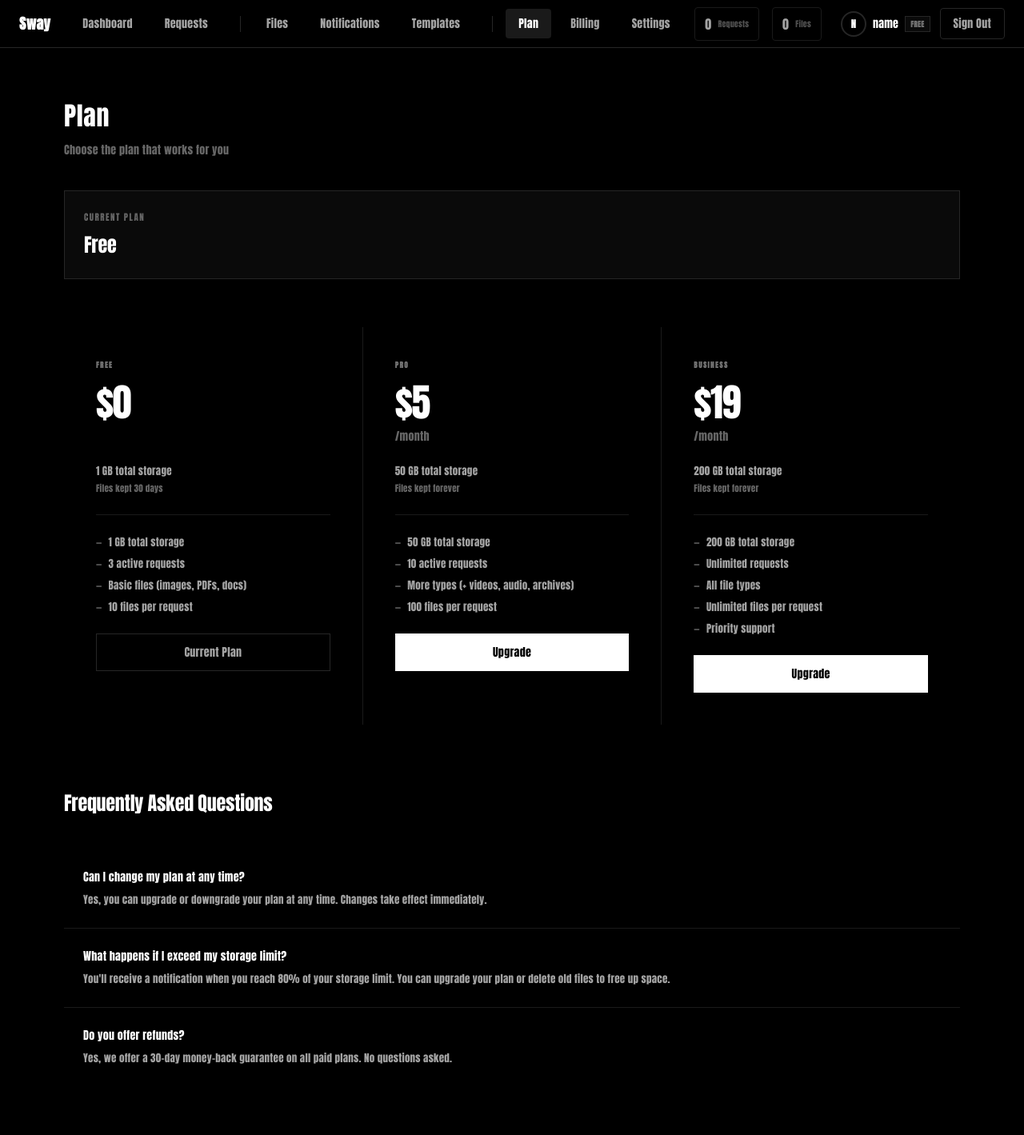
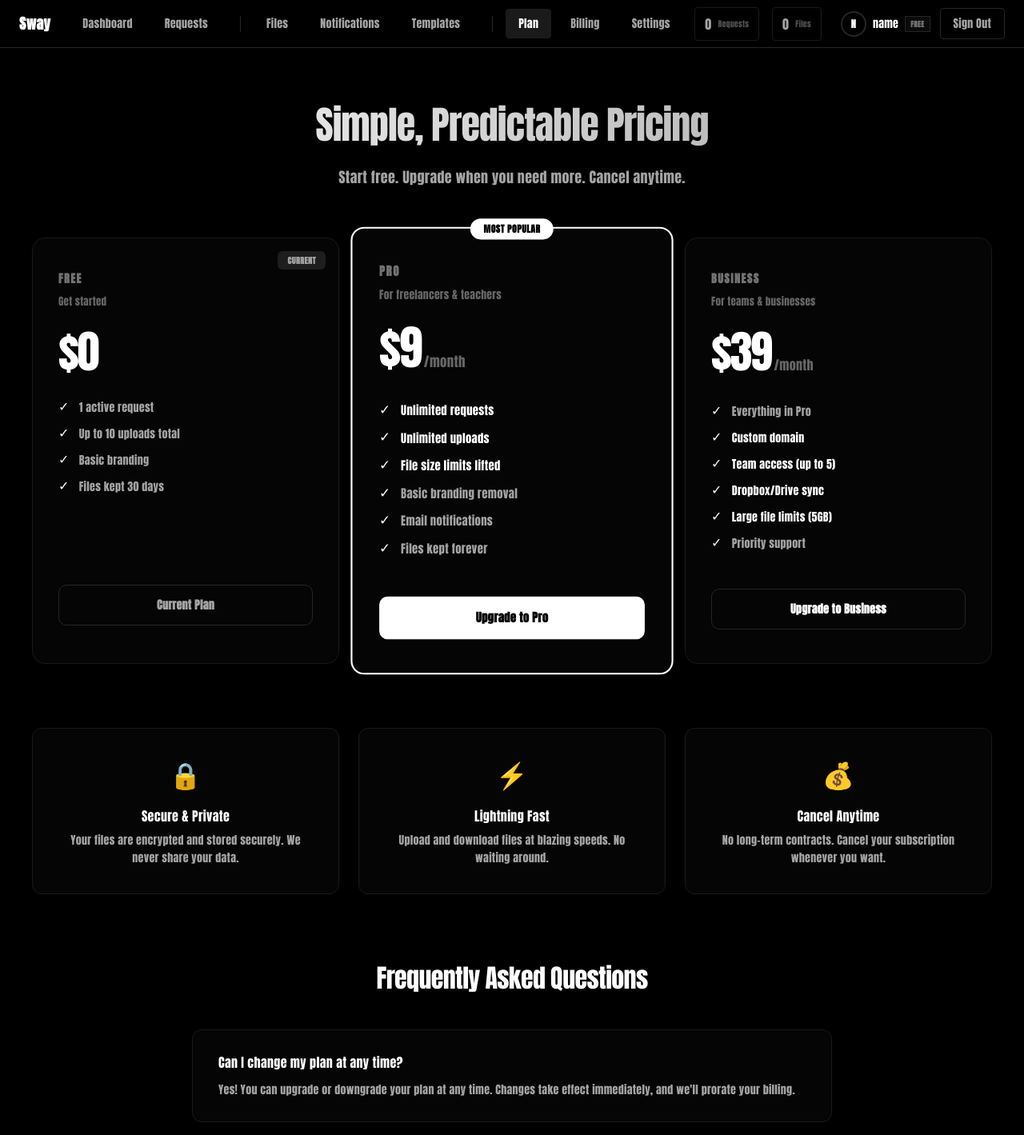
Before and after one commit to sway-dev-gh/sway, a React (Vite) app in the folder web/: page /plan in a window 1280 px wide. Shown: the top 1419 px of the page at 80% size. Built offline with nearby package versions, Linux system fonts and the light colour scheme; no server answers; sample sign-in values are in the browser's storage.

Commit message:
Redesign Plan page with strong monetization-focused pricing - Free// tiers with clear value props

```diff
--- a/web/src/pages/Plan.jsx
+++ b/web/src/pages/Plan.jsx
@@ -63,42 +63,44 @@ function Plan() {
       id: 'free',
       name: 'Free',
       price: '$0',
-      storage: '1 GB',
-      retention: 'Files kept 30 days',
+      period: '',
+      tagline: 'Get started',
       features: [
-        '1 GB total storage',
-        '3 active requests',
-        'Basic files (images, PDFs, docs)',
-        '10 files per request'
+        { text: '1 active request', highlight: false },
+        { text: 'Up to 10 uploads total', highlight: false },
+        { text: 'Basic branding', highlight: false },
+        { text: 'Files kept 30 days', highlight: false }
       ]
     },
     {
       id: 'pro',
       name: 'Pro',
-      price: '$5',
+      price: '$9',
       period: '/month',
-      storage: '50 GB',
-      retention: 'Files kept forever',
+      tagline: 'For freelancers & teachers',
+      popular: true,
       features: [
-        '50 GB total storage',
-        '10 active requests',
-        'More types (+ videos, audio, archives)',
-        '100 files per request'
+        { text: 'Unlimited requests', highlight: true },
+        { text: 'Unlimited uploads', highlight: true },
+        { text: 'File size limits lifted', highlight: true },
+        { text: 'Basic branding removal', highlight: false },
+        { text: 'Email notifications', highlight: false },
+        { text: 'Files kept forever', highlight: false }
       ]
     },
     {
       id: 'business',
       name: 'Business',
-      price: '$19',
+      price: '$39',
       period: '/month',
-      storage: '200 GB',
-      retention: 'Files kept forever',
+      tagline: 'For teams & businesses',
       features: [
-        '200 GB total storage',
-        'Unlimited requests',
-        'All file types',
-        'Unlimited files per request',
-        'Priority support'
+        { text: 'Everything in Pro', highlight: false },
+        { text: 'Custom domain', highlight: true },
+        { text: 'Team access (up to 5)', highlight: true },
+        { text: 'Dropbox/Drive sync', highlight: true },
+        { text: 'Large file limits (5GB)', highlight: true },
+        { text: 'Priority support', highlight: false }
       ]
     }
   ]
@@ -135,77 +137,114 @@ function Plan() {
         marginTop: '60px'
       }}>
         <div style={{
-          maxWidth: '1200px',
+          maxWidth: '1400px',
           margin: '0 auto',
           padding: '60px 40px'
         }}>
 
           {/* Header */}
-          <div style={{ marginBottom: '40px' }}>
+          <div style={{ marginBottom: '60px', textAlign: 'center' }}>
             <h1 style={{
-              fontSize: '32px',
+              fontSize: '48px',
               fontWeight: '400',
-              margin: 0,
-              color: theme.colors.text.primary
+              margin: '0 0 16px 0',
+              color: theme.colors.text.primary,
+              letterSpacing: '-0.02em',
+              background: 'linear-gradient(to right, #ffffff, #a3a3a3)',
+              WebkitBackgroundClip: 'text',
+              WebkitTextFillColor: 'transparent'
             }}>
-              Plan
+              Simple, Predictable Pricing
             </h1>
             <p style={{
-              fontSize: '14px',
-              color: theme.colors.text.muted,
-              margin: '8px 0 0 0'
+              fontSize: '18px',
+              color: theme.colors.text.secondary,
+              margin: 0,
+              maxWidth: '600px',
+              marginLeft: 'auto',
+              marginRight: 'auto',
+              lineHeight: '1.6'
             }}>
-              Choose the plan that works for you
+              Start free. Upgrade when you need more. Cancel anytime.
             </p>
           </div>
 
-          {/* Current Plan Badge */}
-          <div style={{
-            marginBottom: '60px',
-            padding: '24px',
-            background: theme.colors.bg.secondary,
-            border: `1px solid ${theme.colors.border.medium}`
-          }}>
-            <div style={{
-              fontSize: '11px',
-              color: theme.colors.text.muted,
-              marginBottom: theme.spacing[2],
-              textTransform: 'uppercase',
-              letterSpacing: '1.5px'
-            }}>
-              Current Plan
-            </div>
-            <div style={{
-              fontSize: '24px',
-              fontWeight: '300',
-              color: theme.colors.text.primary,
-              letterSpacing: '-0.01em'
-            }}>
-              {plans.find(p => p.id === currentPlan)?.name}
-            </div>
-          </div>
-
-          {/* Plans Grid */}
+          {/* Plans Grid - Modern 2025 Style */}
           <div style={{
             display: 'grid',
             gridTemplateColumns: 'repeat(3, 1fr)',
-            gap: '1px',
-            background: theme.colors.border.light
+            gap: '24px',
+            marginBottom: '80px'
           }}>
             {plans.map((plan) => (
               <div
                 key={plan.id}
                 style={{
-                  background: theme.colors.bg.page,
-                  padding: '40px',
-                  position: 'relative'
+                  background: 'rgba(255, 255, 255, 0.02)',
+                  padding: '40px 32px',
+                  borderRadius: '16px',
+                  border: plan.popular ? `2px solid ${theme.colors.white}` : `1px solid ${theme.colors.border.light}`,
+                  position: 'relative',
+                  transition: `all ${theme.transition.normal}`,
+                  transform: plan.popular ? 'scale(1.05)' : 'scale(1)'
+                }}
+                onMouseEnter={(e) => {
+                  if (!plan.popular) {
+                    e.currentTarget.style.background = 'rgba(255, 255, 255, 0.04)'
+                    e.currentTarget.style.borderColor = theme.colors.border.medium
+                  }
+                }}
+                onMouseLeave={(e) => {
+                  if (!plan.popular) {
+                    e.currentTarget.style.background = 'rgba(255, 255, 255, 0.02)'
+                    e.currentTarget.style.borderColor = theme.colors.border.light
+                  }
                 }}
               >
+                {/* Popular Badge */}
+                {plan.popular && (
+                  <div style={{
+                    position: 'absolute',
+                    top: '-12px',
+                    left: '50%',
+                    transform: 'translateX(-50%)',
+                    background: theme.colors.white,
+                    color: theme.colors.black,
+                    padding: '4px 16px',
+                    borderRadius: '100px',
+                    fontSize: '11px',
+                    fontWeight: '600',
+                    textTransform: 'uppercase',
+                    letterSpacing: '0.5px'
+                  }}>
+                    Most Popular
+                  </div>
+                )}
+
+                {/* Current Plan Badge */}
+                {plan.id === currentPlan && (
+                  <div style={{
+                    position: 'absolute',
+                    top: '16px',
+                    right: '16px',
+                    background: 'rgba(255, 255, 255, 0.1)',
+                    color: theme.colors.text.secondary,
+                    padding: '4px 12px',
+                    borderRadius: '6px',
+                    fontSize: '10px',
+                    fontWeight: '600',
+                    textTransform: 'uppercase',
+                    letterSpacing: '0.5px'
+                  }}>
+                    Current
+                  </div>
+                )}
+
                 {/* Plan Name */}
                 <div style={{
-                  fontSize: '9px',
+                  fontSize: '14px',
                   color: theme.colors.text.tertiary,
-                  marginBottom: theme.spacing[4],
+                  marginBottom: '8px',
                   textTransform: 'uppercase',
                   letterSpacing: '1.5px',
                   fontWeight: theme.weight.semibold
@@ -213,64 +252,59 @@ function Plan() {
                   {plan.name}
                 </div>
 
+                {/* Tagline */}
+                <div style={{
+                  fontSize: '13px',
+                  color: theme.colors.text.muted,
+                  marginBottom: '24px',
+                  minHeight: '20px'
+                }}>
+                  {plan.tagline}
+                </div>
+
                 {/* Price */}
-                <div style={{ marginBottom: theme.spacing[6] }}>
+                <div style={{ marginBottom: '32px' }}>
+                  <div style={{ display: 'flex', alignItems: 'baseline', gap: '4px' }}>
                     <div style={{
-                    fontSize: '48px',
+                      fontSize: '56px',
                       fontWeight: '300',
                       color: theme.colors.text.primary,
-                    letterSpacing: '-0.03em',
+                      letterSpacing: '-0.04em',
                       lineHeight: '1'
                     }}>
                       {plan.price}
                     </div>
                     <div style={{
-                    fontSize: '14px',
+                      fontSize: '16px',
                       color: theme.colors.text.muted,
-                    marginTop: theme.spacing[2],
-                    height: '20px'
+                      marginBottom: '4px'
                     }}>
-                    {plan.period || '\u00A0'}
+                      {plan.period}
                     </div>
-                </div>
-
-                {/* Storage */}
-                <div style={{
-                  marginBottom: theme.spacing[6],
-                  paddingBottom: theme.spacing[6],
-                  borderBottom: `1px solid ${theme.colors.border.light}`
-                }}>
-                  <div style={{
-                    fontSize: '13px',
-                    color: theme.colors.text.secondary,
-                    marginBottom: theme.spacing[1]
-                  }}>
-                    {plan.storage} total storage
-                  </div>
-                  <div style={{
-                    fontSize: '11px',
-                    color: theme.colors.text.muted
-                  }}>
-                    {plan.retention}
                   </div>
                 </div>
 
                 {/* Features */}
-                <div style={{ marginBottom: theme.spacing[6] }}>
+                <div style={{ marginBottom: '32px', minHeight: '200px' }}>
                   {plan.features.map((feature, index) => (
                     <div
                       key={index}
                       style={{
-                        fontSize: '13px',
-                        color: theme.colors.text.secondary,
-                        marginBottom: theme.spacing[2],
+                        fontSize: '14px',
+                        color: feature.highlight ? theme.colors.text.primary : theme.colors.text.secondary,
+                        marginBottom: '12px',
                         display: 'flex',
                         alignItems: 'flex-start',
-                        gap: theme.spacing[2]
+                        gap: '12px',
+                        fontWeight: feature.highlight ? '500' : '400'
                       }}
                     >
-                      <span style={{ color: theme.colors.text.muted }}>—</span>
-                      <span>{feature}</span>
+                      <span style={{
+                        color: theme.colors.text.primary,
+                        fontSize: '16px',
+                        lineHeight: '1'
+                      }}>✓</span>
+                      <span style={{ flex: 1 }}>{feature.text}</span>
                     </div>
                   ))}
                 </div>
@@ -281,110 +315,217 @@ function Plan() {
                   disabled={plan.id === currentPlan || upgrading}
                   style={{
                     width: '100%',
-                    padding: '12px 24px',
-                    background: plan.id === currentPlan ? 'transparent' : theme.colors.white,
-                    color: plan.id === currentPlan ? theme.colors.text.secondary : theme.colors.black,
-                    border: `1px solid ${plan.id === currentPlan ? theme.colors.border.medium : theme.colors.white}`,
+                    padding: '14px 28px',
+                    background: plan.id === currentPlan ? 'transparent' : (plan.popular ? theme.colors.white : 'transparent'),
+                    color: plan.id === currentPlan ? theme.colors.text.secondary : (plan.popular ? theme.colors.black : theme.colors.white),
+                    border: `1px solid ${plan.id === currentPlan ? theme.colors.border.medium : (plan.popular ? theme.colors.white : theme.colors.border.medium)}`,
+                    borderRadius: '10px',
                     fontSize: '14px',
-                    fontWeight: '400',
+                    fontWeight: '600',
                     cursor: plan.id === currentPlan || upgrading ? 'not-allowed' : 'pointer',
                     fontFamily: 'inherit',
-                    transition: 'all 0.15s ease',
+                    transition: `all ${theme.transition.normal}`,
                     opacity: upgrading ? 0.6 : 1
                   }}
                   onMouseEnter={(e) => {
                     if (plan.id !== currentPlan && !upgrading) {
+                      if (plan.popular) {
                         e.currentTarget.style.background = theme.colors.text.secondary
+                        e.currentTarget.style.transform = 'translateY(-2px)'
+                      } else {
+                        e.currentTarget.style.background = 'rgba(255, 255, 255, 0.1)'
+                      }
                     }
                   }}
                   onMouseLeave={(e) => {
                     if (plan.id !== currentPlan && !upgrading) {
-                      e.currentTarget.style.background = theme.colors.white
+                      e.currentTarget.style.background = plan.popular ? theme.colors.white : 'transparent'
+                      e.currentTarget.style.transform = 'translateY(0)'
                     }
                   }}
                 >
-                  {upgrading ? 'Processing...' : (plan.id === currentPlan ? 'Current Plan' : 'Upgrade')}
+                  {upgrading ? 'Processing...' : (plan.id === currentPlan ? 'Current Plan' : (plan.id === 'free' ? 'Get Started Free' : 'Upgrade to ' + plan.name))}
                 </button>
               </div>
             ))}
           </div>
 
+          {/* Value Props */}
+          <div style={{
+            display: 'grid',
+            gridTemplateColumns: 'repeat(3, 1fr)',
+            gap: '24px',
+            marginBottom: '80px'
+          }}>
+            <div style={{
+              padding: '32px',
+              background: 'rgba(255, 255, 255, 0.02)',
+              borderRadius: '12px',
+              border: `1px solid ${theme.colors.border.light}`,
+              textAlign: 'center'
+            }}>
+              <div style={{
+                fontSize: '32px',
+                marginBottom: '16px'
+              }}>🔒</div>
+              <div style={{
+                fontSize: '16px',
+                fontWeight: '500',
+                color: theme.colors.text.primary,
+                marginBottom: '8px'
+              }}>
+                Secure & Private
+              </div>
+              <div style={{
+                fontSize: '14px',
+                color: theme.colors.text.secondary,
+                lineHeight: '1.6'
+              }}>
+                Your files are encrypted and stored securely. We never share your data.
+              </div>
+            </div>
+
+            <div style={{
+              padding: '32px',
+              background: 'rgba(255, 255, 255, 0.02)',
+              borderRadius: '12px',
+              border: `1px solid ${theme.colors.border.light}`,
+              textAlign: 'center'
+            }}>
+              <div style={{
+                fontSize: '32px',
+                marginBottom: '16px'
+              }}>⚡</div>
+              <div style={{
+                fontSize: '16px',
+                fontWeight: '500',
+                color: theme.colors.text.primary,
+                marginBottom: '8px'
+              }}>
+                Lightning Fast
+              </div>
+              <div style={{
+                fontSize: '14px',
+                color: theme.colors.text.secondary,
+                lineHeight: '1.6'
+              }}>
+                Upload and download files at blazing speeds. No waiting around.
+              </div>
+            </div>
+
+            <div style={{
+              padding: '32px',
+              background: 'rgba(255, 255, 255, 0.02)',
+              borderRadius: '12px',
+              border: `1px solid ${theme.colors.border.light}`,
+              textAlign: 'center'
+            }}>
+              <div style={{
+                fontSize: '32px',
+                marginBottom: '16px'
+              }}>💰</div>
+              <div style={{
+                fontSize: '16px',
+                fontWeight: '500',
+                color: theme.colors.text.primary,
+                marginBottom: '8px'
+              }}>
+                Cancel Anytime
+              </div>
+              <div style={{
+                fontSize: '14px',
+                color: theme.colors.text.secondary,
+                lineHeight: '1.6'
+              }}>
+                No long-term contracts. Cancel your subscription whenever you want.
+              </div>
+            </div>
+          </div>
+
           {/* FAQ Section */}
-          <div style={{ marginTop: '80px' }}>
+          <div>
             <h2 style={{
-              fontSize: '24px',
-              fontWeight: '300',
+              fontSize: '32px',
+              fontWeight: '400',
               margin: '0 0 40px 0',
-              letterSpacing: '-0.01em'
+              letterSpacing: '-0.02em',
+              textAlign: 'center'
             }}>
               Frequently Asked Questions
             </h2>
 
             <div style={{
               display: 'grid',
-              gap: '1px',
-              background: theme.colors.border.light
+              gap: '16px',
+              maxWidth: '800px',
+              margin: '0 auto'
             }}>
               <div style={{
-                background: theme.colors.bg.page,
-                padding: '24px'
+                background: 'rgba(255, 255, 255, 0.02)',
+                padding: '28px 32px',
+                borderRadius: '12px',
+                border: `1px solid ${theme.colors.border.light}`
               }}>
                 <div style={{
-                  fontSize: '14px',
+                  fontSize: '16px',
                   color: theme.colors.text.primary,
-                  marginBottom: theme.spacing[2],
-                  fontWeight: theme.weight.medium
+                  marginBottom: '12px',
+                  fontWeight: '500'
                 }}>
                   Can I change my plan at any time?
                 </div>
                 <div style={{
-                  fontSize: '13px',
+                  fontSize: '14px',
                   color: theme.colors.text.secondary,
                   lineHeight: '1.6'
                 }}>
-                  Yes, you can upgrade or downgrade your plan at any time. Changes take effect immediately.
+                  Yes! You can upgrade or downgrade your plan at any time. Changes take effect immediately, and we'll prorate your billing.
                 </div>
               </div>
 
               <div style={{
-                background: theme.colors.bg.page,
-                padding: '24px'
+                background: 'rgba(255, 255, 255, 0.02)',
+                padding: '28px 32px',
+                borderRadius: '12px',
+                border: `1px solid ${theme.colors.border.light}`
               }}>
                 <div style={{
-                  fontSize: '14px',
+                  fontSize: '16px',
                   color: theme.colors.text.primary,
-                  marginBottom: theme.spacing[2],
-                  fontWeight: theme.weight.medium
+                  marginBottom: '12px',
+                  fontWeight: '500'
                 }}>
-                  What happens if I exceed my storage limit?
+                  What happens if I hit my upload limit?
                 </div>
                 <div style={{
-                  fontSize: '13px',
+                  fontSize: '14px',
                   color: theme.colors.text.secondary,
                   lineHeight: '1.6'
                 }}>
-                  You'll receive a notification when you reach 80% of your storage limit. You can upgrade your plan or delete old files to free up space.
+                  On the Free plan, you can have 1 active request with up to 10 total uploads. You'll need to upgrade to Pro for unlimited uploads.
                 </div>
               </div>
 
               <div style={{
-                background: theme.colors.bg.page,
-                padding: '24px'
+                background: 'rgba(255, 255, 255, 0.02)',
+                padding: '28px 32px',
+                borderRadius: '12px',
+                border: `1px solid ${theme.colors.border.light}`
               }}>
                 <div style={{
-                  fontSize: '14px',
+                  fontSize: '16px',
                   color: theme.colors.text.primary,
-                  marginBottom: theme.spacing[2],
-                  fontWeight: theme.weight.medium
+                  marginBottom: '12px',
+                  fontWeight: '500'
                 }}>
                   Do you offer refunds?
                 </div>
                 <div style={{
-                  fontSize: '13px',
+                  fontSize: '14px',
                   color: theme.colors.text.secondary,
                   lineHeight: '1.6'
                 }}>
-                  Yes, we offer a 30-day money-back guarantee on all paid plans. No questions asked.
+                  Yes, we offer a 30-day money-back guarantee on all paid plans. If you're not satisfied, we'll refund you in full. No questions asked.
                 </div>
               </div>
             </div>
```
Lines whose indentation alone changed are shown as unchanged.
